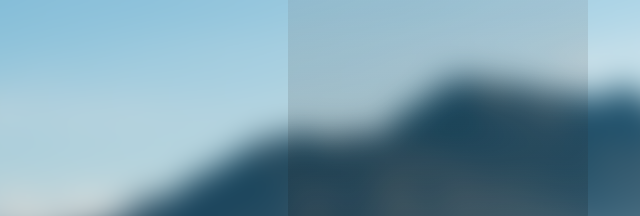
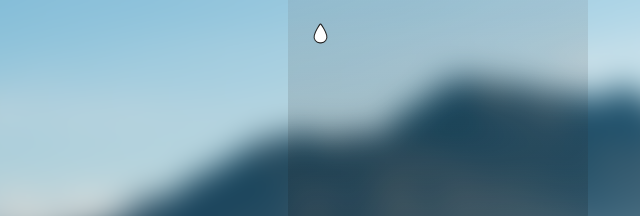
Before and after one commit to gasanashema/weather-application, a website: page html/index.html in a window 1280 px wide. Shown: the part 422-638 px from the top of the page, 202-842 px from the left. Drawn offline with Linux system fonts and the light colour scheme.

Commit message:
weather app

```diff
--- a/html/index.html
+++ b/html/index.html
@@ -49,7 +49,7 @@
                <div class="">
                 <!-- condition item -->
                  <div class="">
-
+                    <img src="../assets/icons/water.svg" alt="">
                  </div>
                </div>
           </section>
```
Also changed, not shown: src/output.css.
